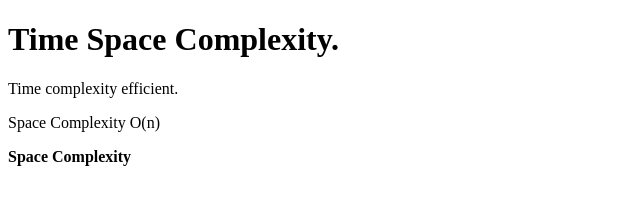
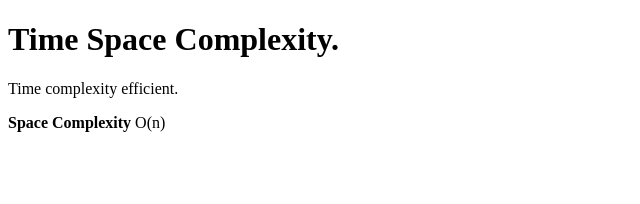
Before and after one commit to acciojob/time-and-space-complexity-pranavraju1, a website: page main.html in a window 1280 px wide. Shown: the whole page, without its empty margins (0-640 px from the left). Drawn offline with Linux system fonts and the light colour scheme.

Commit message:
created a submission

```diff
--- a/main.html
+++ b/main.html
@@ -12,8 +12,7 @@
 </script>
 	<h1>Time Space Complexity.</h1>
     <p>Time complexity efficient.</p>
-    <p>Space Complexity O(n)</p>
-    <p><b>Space Complexity</b></p>
+    <p><b>Space Complexity</b> O(n)</p>
 </body>
 
 </html>
```
